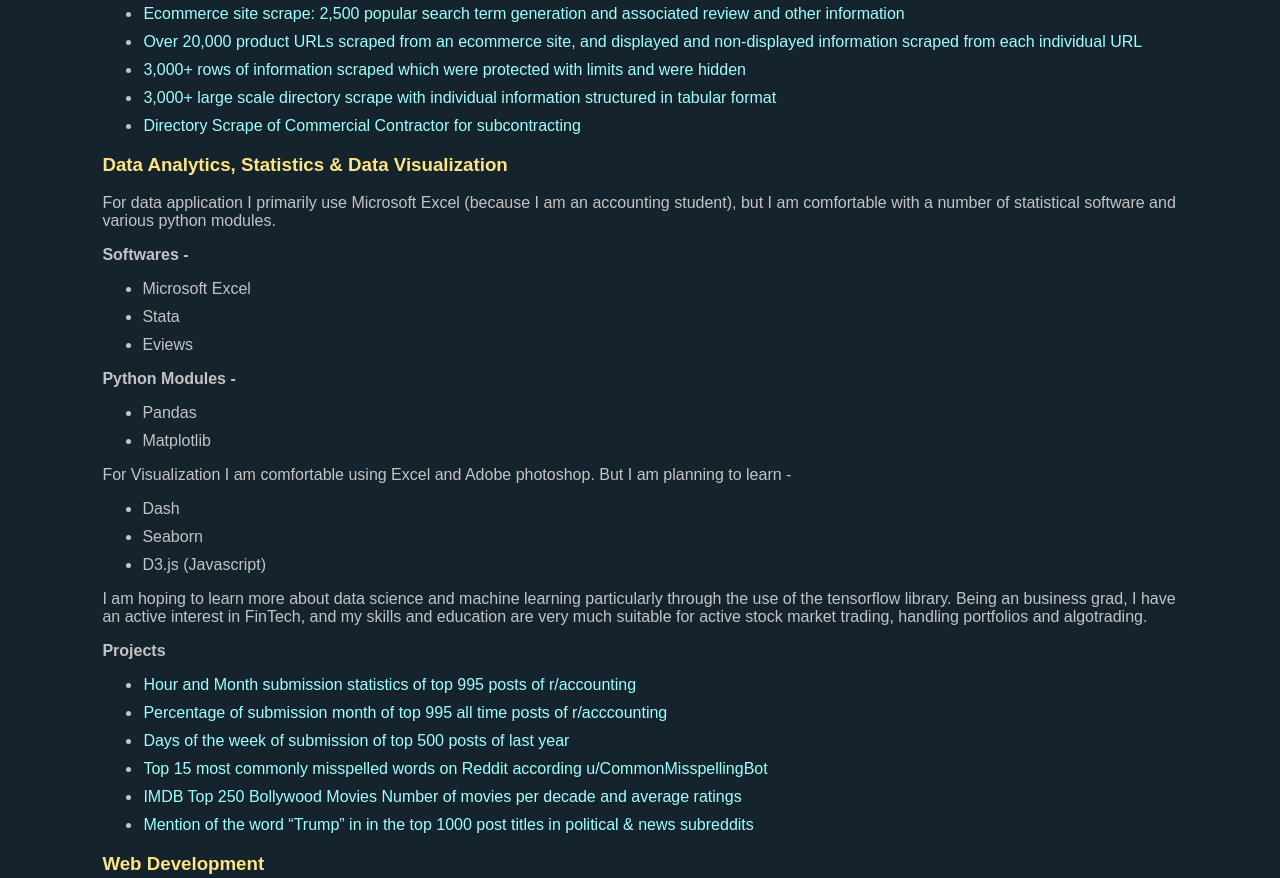
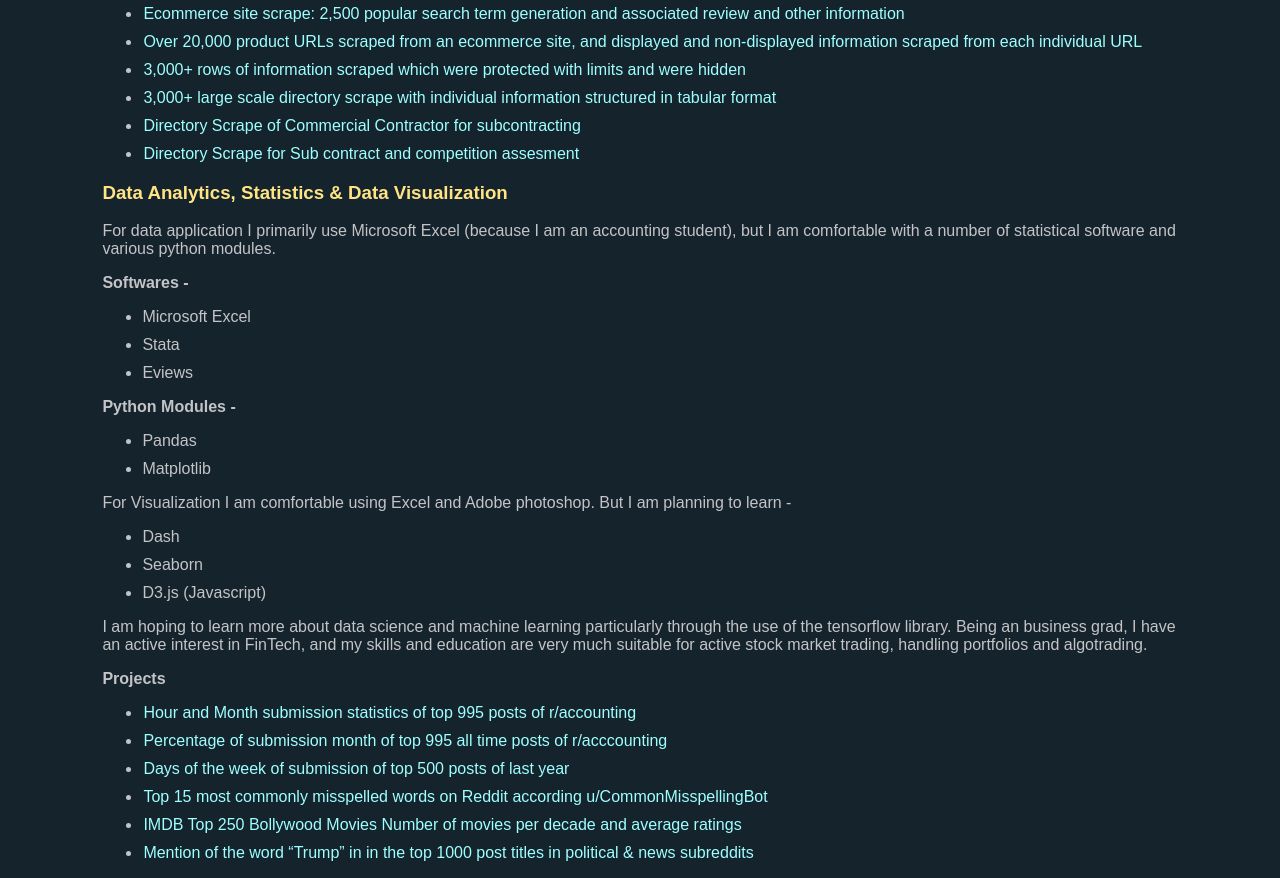
Before and after one commit to anyfactor/anyfactor.github.io, a plain HTML site: page index.html in a window 1280 px wide. Shown: the part 1906-2784 px from the top of the page. Drawn offline with Linux system fonts and the light colour scheme.

Commit message:
added competion

```diff
--- a/index.html
+++ b/index.html
@@ -166,6 +166,7 @@
         <li><a href="portfolio.html" target="_blank">3,000+ rows of information scraped which were protected with limits and were hidden</a></li>
         <li><a href="portfolio.html" target="_blank" rel="noopener noreferrer">3,000+ large scale directory scrape with individual information structured in tabular format</a></li>
         <li><a href="portfolio.html" target="_blank" rel="noopener noreferrer">Directory Scrape of Commercial Contractor for subcontracting</a></li>
+        <li><a href="portfolio.html" target="_blank" rel="noopener noreferrer">Directory Scrape for Sub contract and competition assesment</a></li>
       </ul>
       <h3>Data Analytics, Statistics & Data Visualization</h3>
       <p>
```
